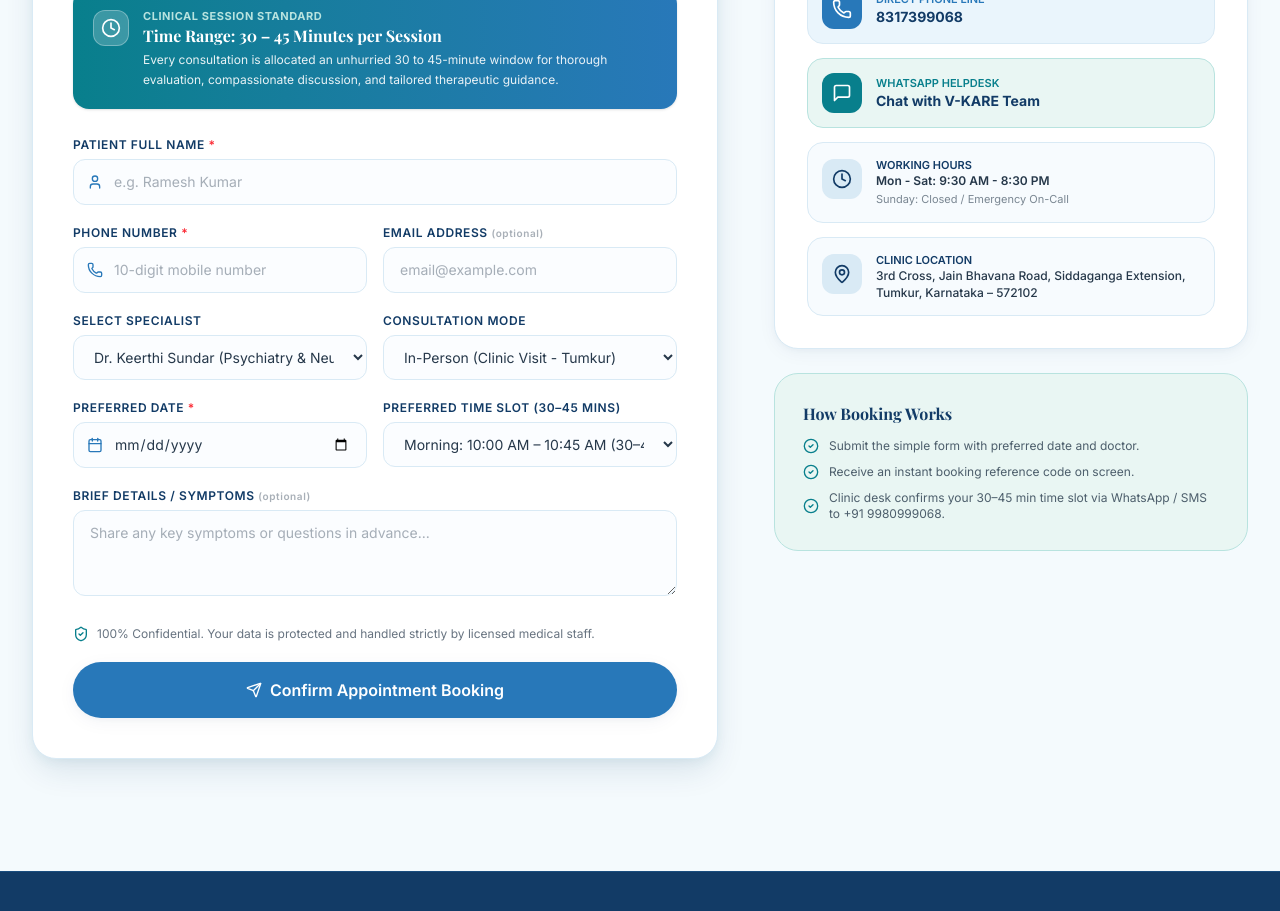
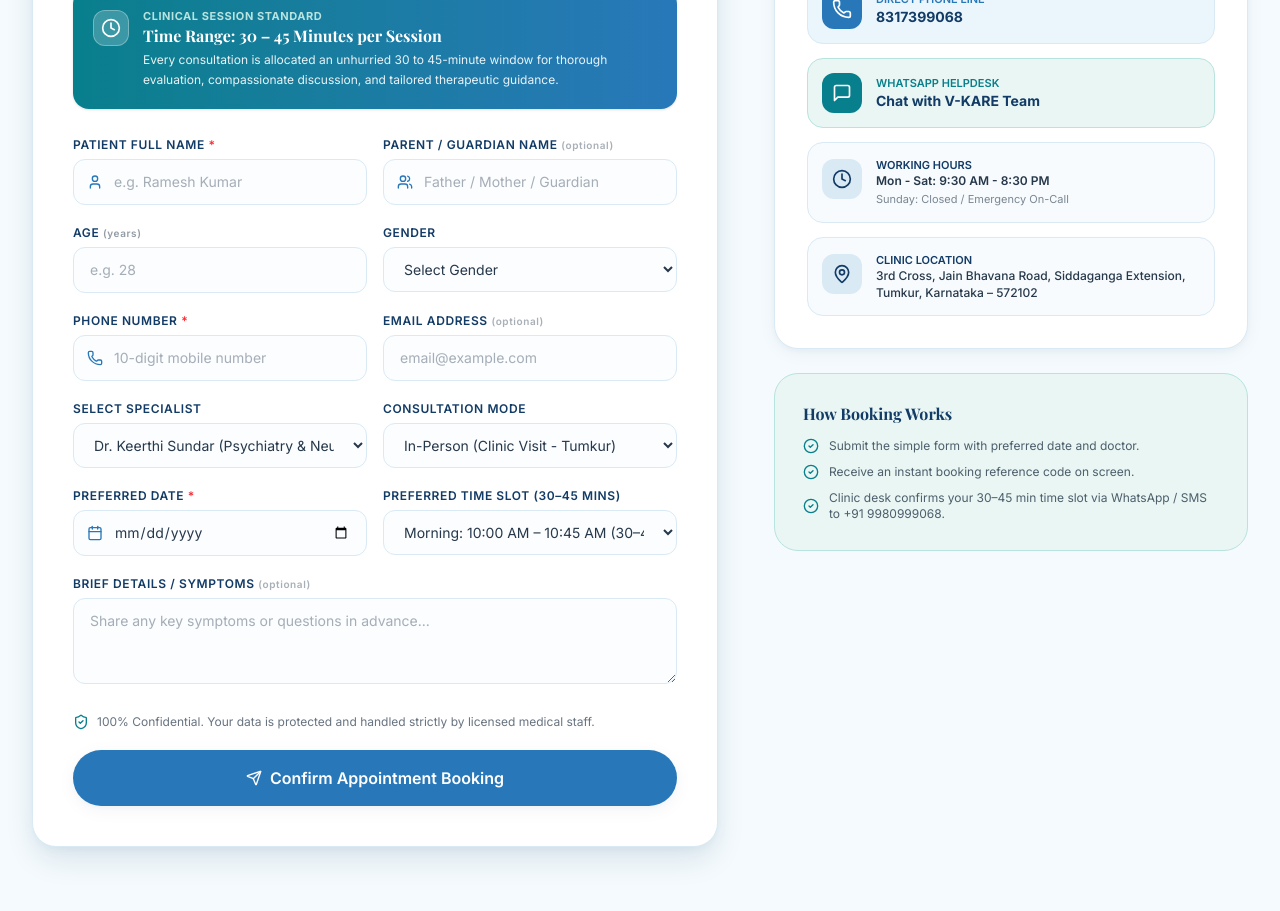
Before and after one commit to mrangaswamy061/V-KARE-MIND-CLINIC, a React (Vite) app: page / in a window 1280 px wide. Shown: the part 6920-7831 px from the top of the page. Built offline with nearby package versions, Linux system fonts and the light colour scheme; a web font is replaced by a local one.

Commit message:
Add Age, Gender, and Parent's Name (optional) to Book an Appointment form, Booking Success Modal, Patient details, and Admin Walk-in registration

```diff
--- a/src/components/AdminPortal.tsx
+++ b/src/components/AdminPortal.tsx
@@ -58,6 +58,9 @@ interface AppointmentRecord {
   refId?: string;
   patientId?: string;
   patientName: string;
+  age?: string;
+  gender?: string;
+  parentName?: string;
   phone: string;
   email?: string;
   doctor: string;
@@ -207,6 +210,9 @@ export const AdminPortal: React.FC<AdminPortalProps> = ({
   const [showAddModal, setShowAddModal] = useState(false);
   const [newApt, setNewApt] = useState({
     patientName: "",
+    age: "",
+    gender: "Male",
+    parentName: "",
     phone: "",
     doctor: DOCTORS[0].name,
     department: DOCTORS[0].department,
@@ -387,15 +393,24 @@ export const AdminPortal: React.FC<AdminPortalProps> = ({
         if (apt.message && !existing.notes) {
           existing.notes = apt.message;
         }
+        if (apt.age && (!existing.age || existing.age === "—")) {
+          existing.age = apt.age;
+        }
+        if (apt.gender && (!existing.gender || existing.gender === "—")) {
+          existing.gender = apt.gender;
+        }
+        if (apt.parentName && (!existing.parent || existing.parent === "—")) {
+          existing.parent = apt.parentName;
+        }
       } else {
         const regNum = patientMap.size + 1;
         const pId = formatPatientId(regNum);
         patientMap.set(key, {
           regId: pId,
           name: apt.patientName,
-          age: "—",
-          gender: "—",
-          parent: "—",
+          age: apt.age || "—",
+          gender: apt.gender || "—",
+          parent: apt.parentName || "—",
           address: "Tumkur",
           phone: apt.phone || "—",
           email: apt.email || "",
@@ -664,6 +679,9 @@ export const AdminPortal: React.FC<AdminPortalProps> = ({
       service: newApt.department,
       date: newApt.date,
       message: newApt.message,
+      age: newApt.age,
+      gender: newApt.gender,
+      parentName: newApt.parentName,
     });
 
     const record: AppointmentRecord = {
@@ -685,6 +703,9 @@ export const AdminPortal: React.FC<AdminPortalProps> = ({
     setTimeout(() => setRefreshToast(""), 3500);
     setNewApt({
       patientName: "",
+      age: "",
+      gender: "Male",
+      parentName: "",
       phone: "",
       doctor: DOCTORS[0].name,
       department: DOCTORS[0].department,
@@ -3223,6 +3244,18 @@ export const AdminPortal: React.FC<AdminPortalProps> = ({
                           </span>
                         </div>
                         <div>
+                          <span className="text-[10px] text-[#102E28]/60 block">Age & Gender</span>
+                          <span className="font-semibold text-[#102E28]">
+                            {apt?.age || pat?.age ? `${apt?.age || pat?.age} yrs` : "—"} • {apt?.gender || pat?.gender || "—"}
+                          </span>
+                        </div>
+                        <div>
+                          <span className="text-[10px] text-[#102E28]/60 block">Parent / Guardian</span>
+                          <span className="font-semibold text-[#102E28]">
+                            {apt?.parentName || pat?.parent || "Not specified"}
+                          </span>
+                        </div>
+                        <div>
                           <span className="text-[10px] text-[#102E28]/60 block">Mobile Number</span>
                           <div className="flex items-center gap-2 mt-0.5">
                             <a
@@ -3373,6 +3406,44 @@ export const AdminPortal: React.FC<AdminPortalProps> = ({
                       placeholder="e.g. Ramesh"
                       value={newApt.patientName}
                       onChange={(e) => setNewApt({ ...newApt, patientName: e.target.value })}
+                      className={inputCls}
+                    />
+                  </div>
+
+                  <div className="grid grid-cols-2 gap-2">
+                    <div>
+                      <label className="block font-semibold mb-1">Age (years)</label>
+                      <input
+                        type="number"
+                        placeholder="e.g. 28"
+                        min="1"
+                        max="120"
+                        value={newApt.age}
+                        onChange={(e) => setNewApt({ ...newApt, age: e.target.value })}
+                        className={inputCls}
+                      />
+                    </div>
+                    <div>
+                      <label className="block font-semibold mb-1">Gender</label>
+                      <select
+                        value={newApt.gender}
+                        onChange={(e) => setNewApt({ ...newApt, gender: e.target.value })}
+                        className={inputCls}
+                      >
+                        <option value="Male">Male</option>
+                        <option value="Female">Female</option>
+                        <option value="Other">Other</option>
+                      </select>
+                    </div>
+                  </div>
+
+                  <div>
+                    <label className="block font-semibold mb-1">Parent / Guardian Name (optional)</label>
+                    <input
+                      type="text"
+                      placeholder="Father / Mother / Guardian"
+                      value={newApt.parentName}
+                      onChange={(e) => setNewApt({ ...newApt, parentName: e.target.value })}
                       className={inputCls}
                     />
                   </div>
--- a/src/components/AppointmentSection.tsx
+++ b/src/components/AppointmentSection.tsx
@@ -3,6 +3,7 @@ import {
   Calendar as CalendarIcon,
   Phone,
   User,
+  Users,
   ShieldCheck,
   CheckCircle2,
   Clock,
@@ -27,6 +28,9 @@ export const AppointmentSection: React.FC<AppointmentSectionProps> = ({
 }) => {
   const [formData, setFormData] = useState<AppointmentData>({
     patientName: "",
+    age: "",
+    gender: "",
+    parentName: "",
     phone: "",
     email: "",
     department: "Psychiatry & Neuropsychiatry",
@@ -104,6 +108,9 @@ export const AppointmentSection: React.FC<AppointmentSectionProps> = ({
       service: formData.department,
       date: formData.date,
       message: formData.message,
+      age: formData.age,
+      gender: formData.gender,
+      parentName: formData.parentName,
     });
 
     // Store in localStorage for audit & patient record persistence
@@ -130,6 +137,9 @@ export const AppointmentSection: React.FC<AppointmentSectionProps> = ({
       // Reset form
       setFormData({
         patientName: "",
+        age: "",
+        gender: "",
+        parentName: "",
         phone: "",
         email: "",
         department: "Psychiatry & Neuropsychiatry",
@@ -181,7 +191,8 @@ export const AppointmentSection: React.FC<AppointmentSectionProps> = ({
             </div>
 
             <form onSubmit={handleSubmit} className="space-y-5">
-              {/* Patient Name */}
+              {/* Patient Full Name & Parent/Guardian Name */}
+              <div className="grid grid-cols-1 sm:grid-cols-2 gap-4">
                 <div>
                   <label className="block text-xs font-semibold text-[#123B66] uppercase tracking-wider mb-1.5">
                     Patient Full Name <span className="text-red-500">*</span>
@@ -204,6 +215,62 @@ export const AppointmentSection: React.FC<AppointmentSectionProps> = ({
                   {errors.patientName && (
                     <p className="text-xs text-red-500 mt-1">{errors.patientName}</p>
                   )}
+                </div>
+
+                <div>
+                  <label className="block text-xs font-semibold text-[#123B66] uppercase tracking-wider mb-1.5">
+                    Parent / Guardian Name <span className="text-[10px] text-[#26384A]/40 lowercase">(optional)</span>
+                  </label>
+                  <div className="relative">
+                    <div className="absolute inset-y-0 left-0 pl-3.5 flex items-center pointer-events-none text-[#2878B9]">
+                      <Users className="w-4 h-4" />
+                    </div>
+                    <input
+                      type="text"
+                      name="parentName"
+                      value={formData.parentName || ""}
+                      onChange={handleInputChange}
+                      placeholder="Father / Mother / Guardian"
+                      className="w-full pl-10 pr-4 py-3 rounded-xl border border-[#D9EAF5] bg-[#EAF5FC]/20 text-sm text-[#26384A] placeholder-[#26384A]/40 focus:outline-none focus:border-[#2878B9] focus:ring-1 focus:ring-[#2878B9] transition-all"
+                    />
+                  </div>
+                </div>
+              </div>
+
+              {/* Age & Gender */}
+              <div className="grid grid-cols-1 sm:grid-cols-2 gap-4">
+                <div>
+                  <label className="block text-xs font-semibold text-[#123B66] uppercase tracking-wider mb-1.5">
+                    Age <span className="text-[10px] text-[#26384A]/50 lowercase">(years)</span>
+                  </label>
+                  <input
+                    type="number"
+                    name="age"
+                    min="1"
+                    max="120"
+                    value={formData.age || ""}
+                    onChange={handleInputChange}
+                    placeholder="e.g. 28"
+                    className="w-full px-4 py-3 rounded-xl border border-[#D9EAF5] bg-[#EAF5FC]/20 text-sm text-[#26384A] placeholder-[#26384A]/40 focus:outline-none focus:border-[#2878B9] focus:ring-1 focus:ring-[#2878B9] transition-all"
+                  />
+                </div>
+
+                <div>
+                  <label className="block text-xs font-semibold text-[#123B66] uppercase tracking-wider mb-1.5">
+                    Gender
+                  </label>
+                  <select
+                    name="gender"
+                    value={formData.gender || ""}
+                    onChange={handleInputChange}
+                    className="w-full px-4 py-3 rounded-xl border border-[#D9EAF5] bg-[#EAF5FC]/20 text-sm text-[#26384A] focus:outline-none focus:border-[#2878B9] focus:ring-1 focus:ring-[#2878B9] transition-all"
+                  >
+                    <option value="">Select Gender</option>
+                    <option value="Male">Male</option>
+                    <option value="Female">Female</option>
+                    <option value="Other">Other / Prefer not to say</option>
+                  </select>
+                </div>
               </div>
 
               {/* Phone & Email Row */}
--- a/src/components/BookingSuccessModal.tsx
+++ b/src/components/BookingSuccessModal.tsx
@@ -27,6 +27,9 @@ export const BookingSuccessModal: React.FC<BookingSuccessModalProps> = ({
     `• *Appt Ref:* ${refId}\n` +
     `• *Status:* 🟡 Pending Admin Approval\n` +
     `• *Patient Name:* ${data.patientName}\n` +
+    (data.age ? `• *Age:* ${data.age} yrs\n` : "") +
+    (data.gender ? `• *Gender:* ${data.gender}\n` : "") +
+    (data.parentName ? `• *Parent/Guardian:* ${data.parentName}\n` : "") +
     `• *Phone:* ${data.phone}\n` +
     (data.email ? `• *Email:* ${data.email}\n` : "") +
     `• *Doctor:* ${data.doctor}\n` +
@@ -104,6 +107,22 @@ export const BookingSuccessModal: React.FC<BookingSuccessModalProps> = ({
               </span>
             </div>
 
+            {(data.age || data.gender) && (
+              <div className="flex items-center justify-between pb-2 border-b border-[#D9EAF5]">
+                <span className="text-[#26384A]/60">Age & Gender:</span>
+                <span className="font-semibold text-[#123B66]">
+                  {[data.age ? `${data.age} yrs` : "", data.gender].filter(Boolean).join(" • ")}
+                </span>
+              </div>
+            )}
+
+            {data.parentName && (
+              <div className="flex items-center justify-between pb-2 border-b border-[#D9EAF5]">
+                <span className="text-[#26384A]/60">Parent / Guardian:</span>
+                <span className="font-semibold text-[#123B66]">{data.parentName}</span>
+              </div>
+            )}
+
             <div className="flex items-center justify-between pb-2 border-b border-[#D9EAF5]">
               <span className="text-[#26384A]/60 flex items-center gap-1.5">
                 <Phone className="w-3.5 h-3.5 text-[#2878B9]" /> Phone Number:
--- a/src/services/appointmentService.ts
+++ b/src/services/appointmentService.ts
@@ -98,7 +98,15 @@ export function formatPatientId(num: number): string {
 export function getOrRegisterPatientId(
   patientName: string,
   phone: string,
-  extra?: { email?: string; message?: string; service?: string; date?: string }
+  extra?: {
+    email?: string;
+    message?: string;
+    service?: string;
+    date?: string;
+    age?: string;
+    gender?: string;
+    parentName?: string;
+  }
 ): string {
   const cleanPhone = (phone || "").trim().replace(/[^0-9]/g, "");
   const cleanName = (patientName || "").trim();
@@ -124,6 +132,9 @@ export function getOrRegisterPatientId(
         if (extra?.service) existing.service = extra.service;
         if (extra?.email) existing.email = extra.email;
         if (extra?.message) existing.notes = extra.message;
+        if (extra?.age) existing.age = extra.age;
+        if (extra?.gender) existing.gender = extra.gender;
+        if (extra?.parentName) existing.parent = extra.parentName;
         localStorage.setItem(REGISTERED_PATIENTS_KEY, JSON.stringify(regList));
         return pId;
       }
@@ -134,9 +145,9 @@ export function getOrRegisterPatientId(
       regList.push({
         regId: patientId,
         name: cleanName || `Patient ${nextNum}`,
-        age: "—",
-        gender: "—",
-        parent: "—",
+        age: extra?.age || "—",
+        gender: extra?.gender || "—",
+        parent: extra?.parentName || "—",
         address: "Tumkur",
         phone: cleanPhone || phone,
         email: extra?.email || "",
--- a/src/types/index.ts
+++ b/src/types/index.ts
@@ -42,6 +42,9 @@ export interface Testimonial {
 export interface AppointmentData {
   patientId?: string;
   patientName: string;
+  age?: string;
+  gender?: string;
+  parentName?: string;
   phone: string;
   email?: string;
   department: string;
```
Lines whose indentation alone changed are shown as unchanged.
